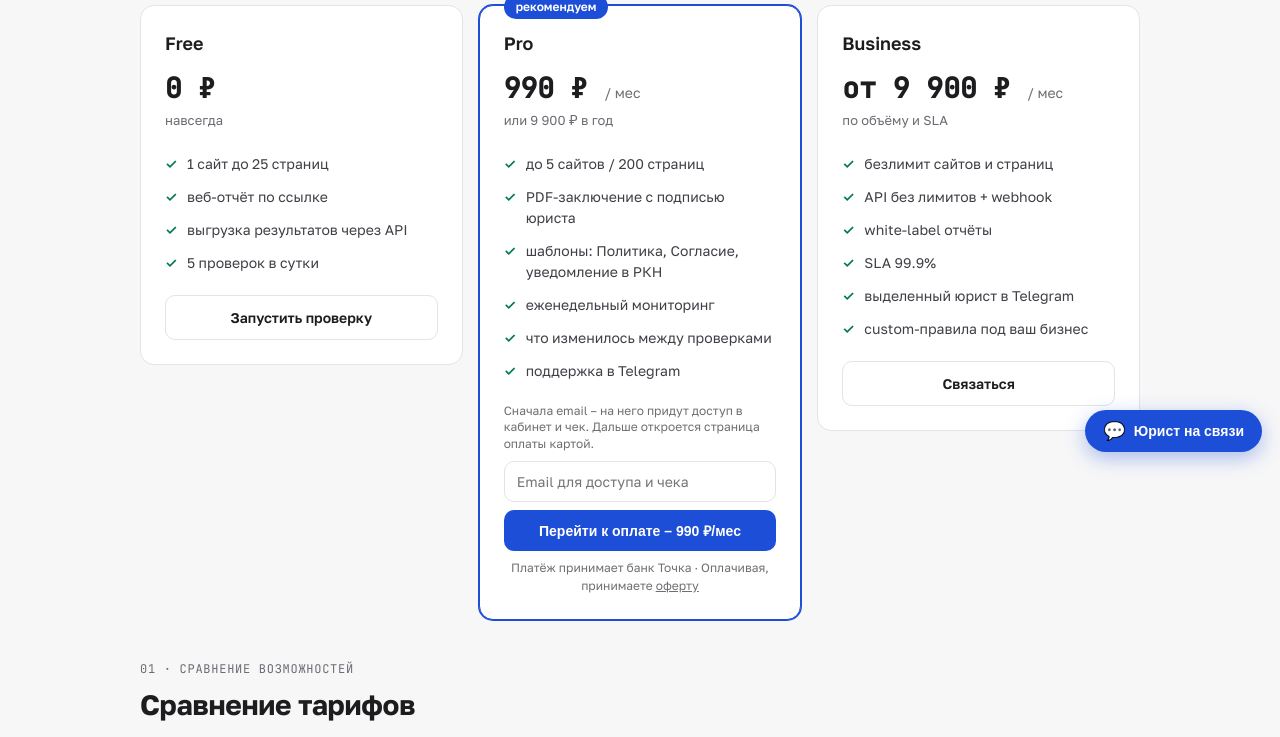
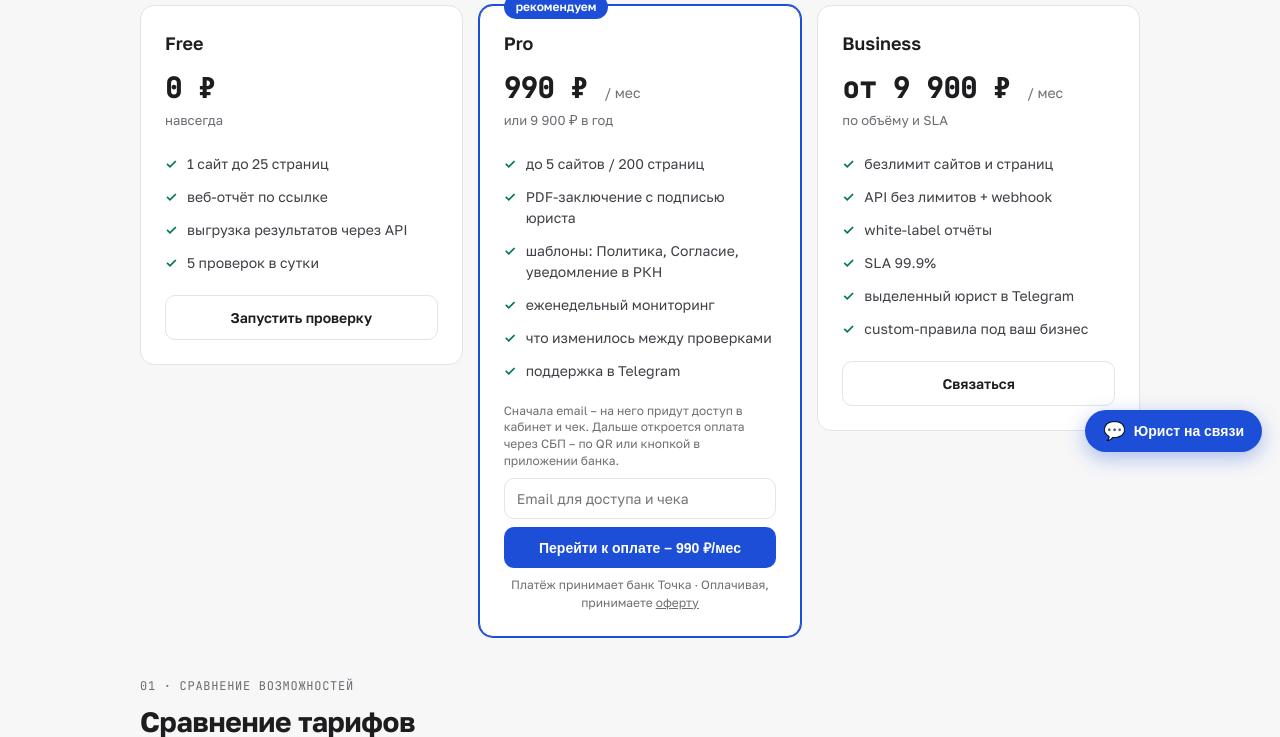
Before and after one commit to lawcheck/lawcheck, a FastAPI app: page /pricing in a window 1280 px wide. Shown: the part 330-1067 px from the top of the page. Run offline with FastAPI, Linux system fonts and the light colour scheme.

Commit message:
fix(payments): в платёжной ссылке только СБП, пока карта не работает
С 14.07 ни один платёж картой не доходит до транзакции: банк возвращает
плательщика на failRedirectUrl, 3DS не запрашивается, в операции не
появляется ни одной попытки (status остаётся CREATED). СБП тем же заказом
проходит. Разбирательство с поддержкой Точки идёт, но до его конца карта
в ссылке только отнимает клиентов — они упираются в форму, которая всё
равно откажет.

Вернуть "card" в _PAYMENT_MODES, как только эквайринг починят.

Co-Authored-By: Claude Opus 5 <noreply@anthropic.com>

```diff
--- a/lawcheck/payments/tochka.py
+++ b/lawcheck/payments/tochka.py
@@ -29,6 +29,15 @@ _PAID_STATUSES = {"APPROVED"}
 # отдельное состояние «платёж обрабатывается»: доступ не открываем, но и «не
 # оплачено» клиенту не показываем — статус дожмёт вебхук банка.
 _PENDING_STATUSES = {"AUTHORIZED", "CREATED", "PENDING", "IN_PROGRESS"}
+
+
+# Способы оплаты в платёжной ссылке. Карта временно отключена: с 14.07.2026 ни
+# один платёж картой не доходит до транзакции — банк возвращает плательщика на
+# failRedirectUrl, 3DS не запрашивается, в операции не появляется ни одной
+# попытки (status остаётся CREATED). СБП при этом проходит. Пока Точка
+# разбирается, карта в ссылке только отнимает клиентов: они упираются в форму,
+# которая всё равно откажет. Вернуть "card" сразу, как эквайринг починят.
+_PAYMENT_MODES = ["sbp"]
 
 
 class TochkaNotConfigured(Exception):
@@ -69,7 +78,7 @@ def create_payment(*, amount_rub: int, purpose: str, order_id: str) -> PaymentLi
             "customerCode": settings.tochka_customer_code,
             "amount": f"{amount_rub}.00",
             "purpose": purpose,
-            "paymentMode": ["card", "sbp"],
+            "paymentMode": _PAYMENT_MODES,
             "redirectUrl": f"{settings.site_base_url}/pay/success?order={order_id}",
             "failRedirectUrl": f"{settings.site_base_url}/pay/fail?order={order_id}",
         }
--- a/lawcheck/web/templates/pricing.html
+++ b/lawcheck/web/templates/pricing.html
@@ -83,7 +83,7 @@
     <form class="buy-form" action="/buy/pro" method="post" data-goal="pay_click">
       {% if scan_id %}<input type="hidden" name="scan_id" value="{{ scan_id }}">{% endif %}
       <div class="buy-steps">Сначала email – на него придут доступ в кабинет и чек.
-        Дальше откроется страница оплаты картой.</div>
+        Дальше откроется оплата через СБП – по QR или кнопкой в приложении банка.</div>
       <input type="email" name="email" required autocomplete="email"
              placeholder="Email для доступа и чека" aria-label="Email для доступа и чека">
       <button type="submit" class="plan-cta primary">Перейти к оплате – 990 ₽/мес</button>
```
